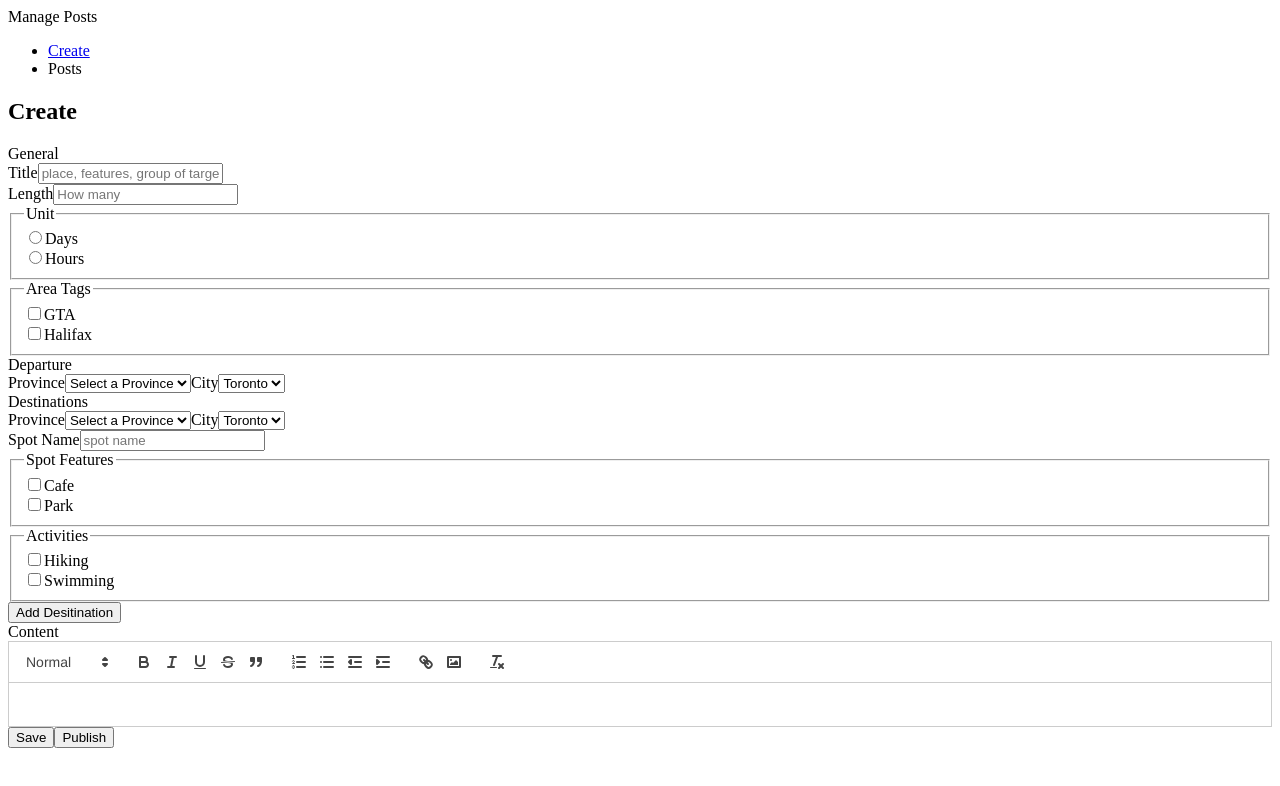
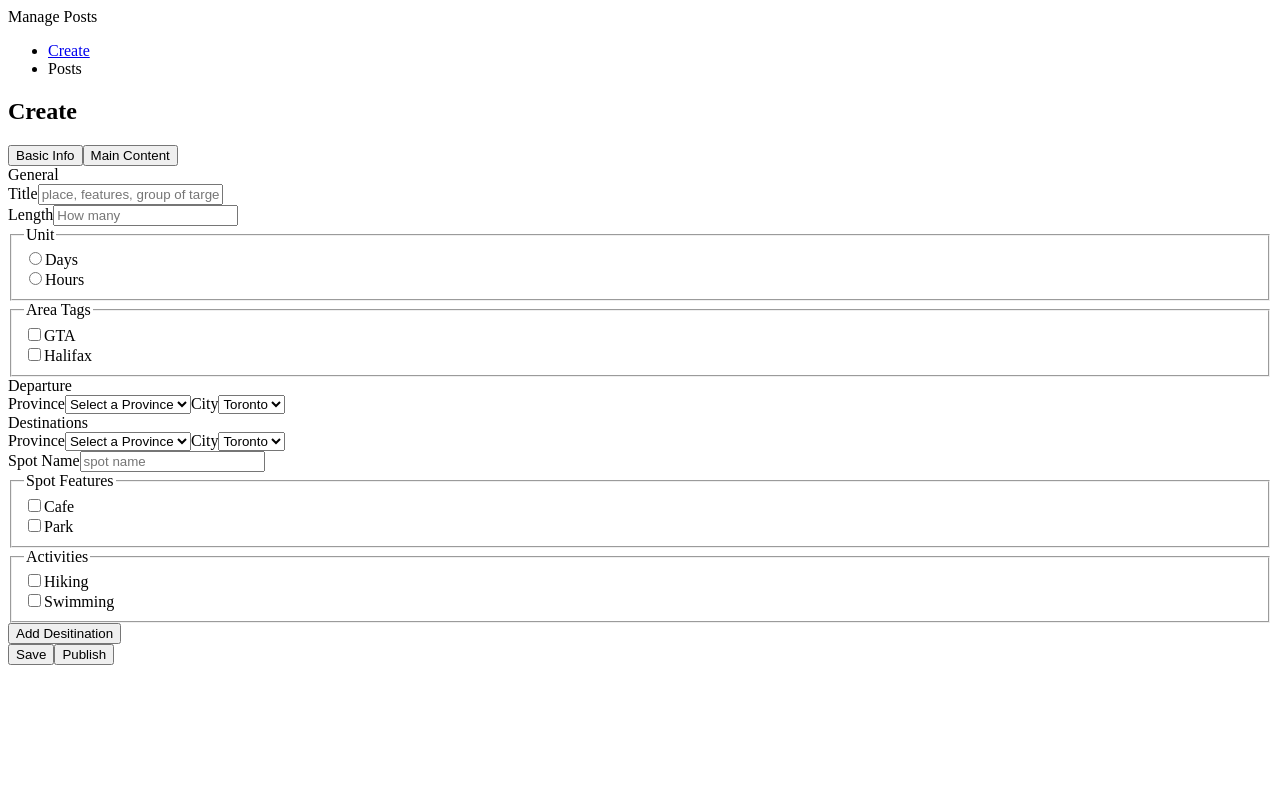
Before and after one commit to ilynnluo/nextjs-blog-admin, a Next.js app: page /posts/create in a window 1280 px wide. Shown: the top 786 px of the page. Built offline with nearby package versions, Linux system fonts and the light colour scheme.

Commit message:
+ add Tab

```diff
--- a/app/posts/create/page.tsx
+++ b/app/posts/create/page.tsx
@@ -1,15 +1,17 @@
 'use client'
-import React, { useState } from 'react';
+import React, { ChangeEvent, useState } from 'react';
 import ReactQuill from 'react-quill';
 import 'react-quill/dist/quill.snow.css';
 import MainLayout from "@/app/layout/layout"
 
 export default function CreatePost() {
+  const [tab, setTab] = useState('basic')
+  const handleTab = (e: React.MouseEvent<HTMLButtonElement>) => setTab(e.currentTarget.value)
   const QuillModules = {
     toolbar: [
       [{ 'header': [1, 2, false] }],
-      ['bold', 'italic', 'underline','strike', 'blockquote'],
-      [{'list': 'ordered'}, {'list': 'bullet'}, {'indent': '-1'}, {'indent': '+1'}],
+      ['bold', 'italic', 'underline', 'strike', 'blockquote'],
+      [{ 'list': 'ordered' }, { 'list': 'bullet' }, { 'indent': '-1' }, { 'indent': '+1' }],
       ['link', 'image'],
       ['clean']
     ],
@@ -28,10 +30,28 @@ export default function CreatePost() {
         <h2 className="text-2xl font-bold">Create</h2>
         {/* main content */}
         <div className="max-w-3xl">
+          <div className='mt-8'>
+            <button
+              value='basic'
+              onClick={handleTab}
+              className='pb-2 border-b-4 border-white  focus:border-indigo-500'>
+              Basic Info</button>
+            <button
+              value='main'
+              onClick={handleTab}
+              className='ml-8 pb-2 border-b-4 border-white  focus:border-indigo-500'>
+              Main Content</button>
+          </div>
           <div className="grid grid-cols-1">
+            {/* basic Tab */}
+            {
+              tab === 'basic' && <div>
+              {/* Create page title */}
               <div className="mt-8 px-4 py-2 border-l-4 border-indigo-500">
                 General
               </div>
+              {/* General */}
+              <div>
                 {/* input title */}
                 <label className="block mt-8">
                   <span className="text-gray-700 after:content-['*'] after:ml-0.5 after:text-red-500">
@@ -97,7 +117,9 @@ export default function CreatePost() {
                     </div>
                   </fieldset>
                 </div>
-            {/* select departure */}
+              </div>
+              {/* Departure */}
+              <div>
                 <div className="mt-12 px-4 py-2 border-l-4 border-indigo-500">
                   Departure
                 </div>
@@ -122,10 +144,13 @@ export default function CreatePost() {
                     </select>
                   </label>
                 </div>
-            {/* select desitinations */}
+              </div>
+              {/* Desitinations */}
+              <div>
                 <div className="mt-12 px-4 py-2 border-l-4 border-indigo-500">
                   Destinations
                 </div>
+                {/* select desitination information */}
                 <div>
                   {/* province, city */}
                   <div className="flex mt-8">
@@ -204,15 +229,24 @@ export default function CreatePost() {
                     </fieldset>
                   </div>
                 </div>
+                {/* add desitination button */}
                 <div className="mt-8">
                   <button className="py-2 px-4 bg-emerald-500 text-white rounded">
                     Add Desitination
                   </button>
                 </div>
-            {/* main content */}
-            <div className="mt-12 px-4 py-2 border-l-4 border-indigo-500">
+              </div>
+            </div>
+            }
+            {/* Main content Tab */}
+            {
+              tab === 'main' && <div>
+              {/* Main content */}
+              <div>
+                <div className="mt-8 px-4 py-2 border-l-4 border-indigo-500">
                   Content
                 </div>
+                {/* editor */}
                 <div className='mt-8 pb-8'>
                   <ReactQuill
                     className='mb-8 h-40'
@@ -223,11 +257,15 @@ export default function CreatePost() {
                     formats={QuillFormats}
                   />
                 </div>
+              </div>
+            </div>
+            }
+            {/* submit Button */}
             <div className="flex justify-end mt-12">
               <button className="py-2 px-4 bg-white text-indigo-500 rounded border border-indigo-500">
                 Save
               </button>
-              <button className="py-2 px-4 bg-indigo-500 text-white rounded">
+              <button className="ml-8 py-2 px-4 bg-indigo-500 text-white rounded">
                 Publish
               </button>
             </div>
```
Lines whose indentation alone changed are shown as unchanged.
